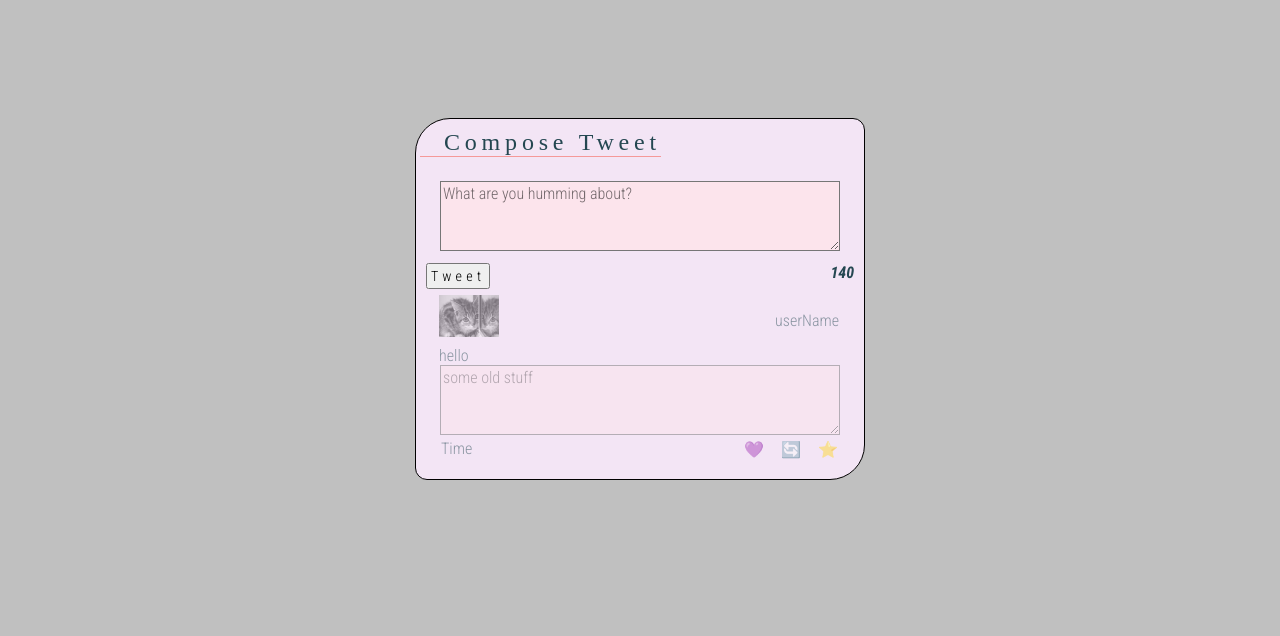
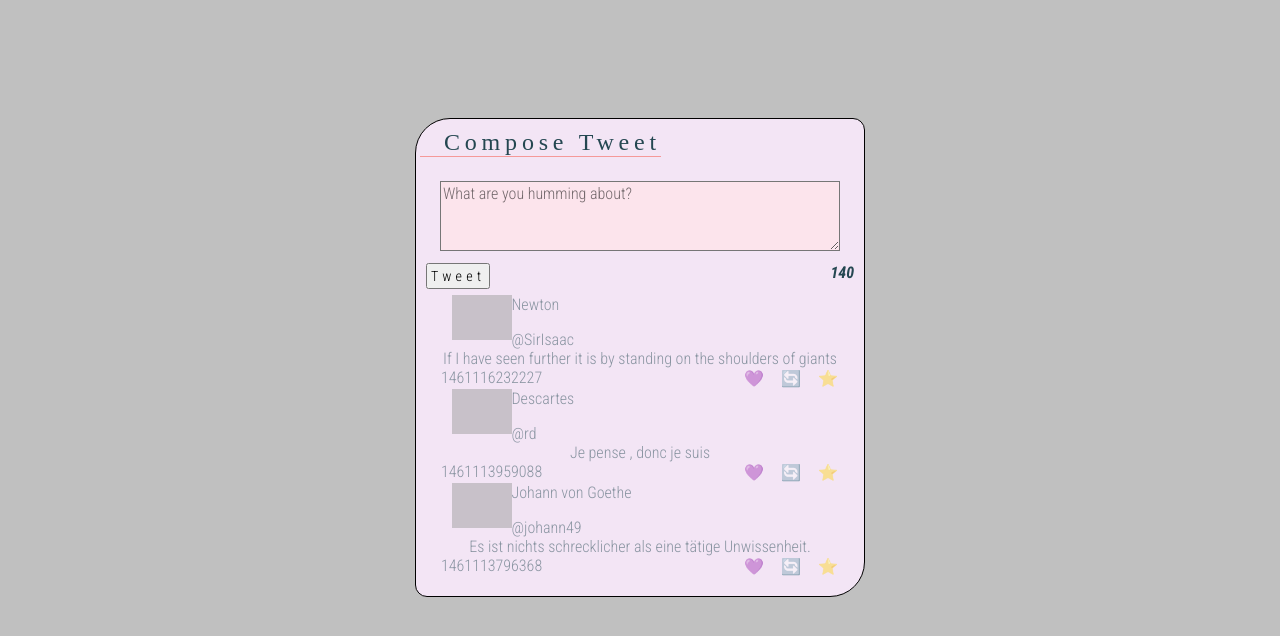
Before and after one commit to derpyfrs/tweeter, a website: page public/index.html in a window 1280 px wide. Shown: the part 82-718 px from the top of the page. Drawn offline with Linux system fonts and the light colour scheme; grey boxes are pictures that could not be loaded.

Commit message:
added dynamic tweets

```diff
--- a/public/index.html
+++ b/public/index.html
@@ -16,6 +16,14 @@
     <link rel="stylesheet" href="/styles/nav.css" type="text/css" />
     <link rel="stylesheet" href="/styles/new-tweet.css" type="text/css" />
     <link rel="stylesheet" href="/styles/old-tweet.css" type="text/css" />
+
+            <!-- External JS -->
+    <script type="text/javascript" src="/vendor/jquery-2.2.3.min.js"></script>
+
+    <!-- App JS -->
+    <script type="text/javascript" src="/scripts/app.js"></script>
+    <script type="text/javascript" src="/scripts/composer-char-counter.js"></script>
+
   </head>
 
   <body>
@@ -36,25 +44,14 @@
           <span class="counter">140</span>
         </form>
     </section>
+
     <section class="tweet-container">
-    <article  class="old-tweet">
-      <header>  <img src="/images/139.jpg"> <p class="user-name"> userName </p> hello </header>
-      <textarea name="oldText" placeholder="some old stuff"></textarea>
-      <footer> <div class="time">Time</div>
-        <button class="stars">&#11088;</button>
-        <button class="retweet">&#128260;</button>
-        <button class="heart">&#128156;</button>
-      </footer>
 
-    </article>
+      <script>renderTweets(data);</script>
+
     </section>
+
   </main>
-    <!-- External JS -->
-    <script type="text/javascript" src="/vendor/jquery-2.2.3.min.js"></script>
-
-    <!-- App JS -->
-    <script type="text/javascript" src="/scripts/app.js"></script>
-    <script type="text/javascript" src="/scripts/composer-char-counter.js"></script>
 
   </body>
 </html>
--- a/public/scripts/app.js
+++ b/public/scripts/app.js
@@ -57,12 +57,24 @@ function renderTweets(tweets) {
   // loops through tweets
     // calls createTweetElement for each tweet
     // takes return value and appends it to the tweets container
+    // $('.tweet-list').empty();
+    tweets.forEach(function(tweet) {
+      var aTweet = createTweetElement(tweet);
+      $('.tweet-container').append($(aTweet));
+      // $('.fridge-list').prepend(aTweet);
+    });
 }
 
 function createTweetElement(tweet) {
-  var $tweet = $('<article>').addClass('tweet');
-  // ...
-  return $tweet;
-}
-
-renderTweets(data);
+    return `
+      <article  class="old-tweet">
+       <header>  <img src=${tweet.user.avatars.small}> ${tweet.user.name} </p> ${tweet.user.handle} </header>
+      <div class="oldText" > ${tweet.content.text}</div>
+      <footer> <div class="time">${tweet.created_at}</div>
+        <button class="stars">&#11088;</button>
+        <button class="retweet">&#128260;</button>
+        <button class="heart">&#128156;</button>
+      </footer>
+      </article>
+    `;
+  }
--- a/public/styles/old-tweet.css
+++ b/public/styles/old-tweet.css
@@ -1,7 +1,9 @@
 section.tweet-container {
-/*border: 1px black solid;*/
 margin-top: 40px;
 opacity: .5;
+box-sizing: border-box;
+/*width: 400px;
+height: 150px;*/
 }
 
 section.tweet-container:hover {
@@ -9,12 +11,9 @@ section.tweet-container:hover {
 }
 
 article.old-tweet header {
-
+  display: inline-block;
     margin-left: 23px;
-    /*margin-right: ;*/
-    float: left;
     width: 400px;
-    /*border: 1px black solid;*/
     text-align: left;
 }
 
@@ -28,7 +27,10 @@ div.time {
 
 }
 
-article.old-tweet textarea {
+div.oldtext {
+  box-sizing: content-box;
+  width: 400px;
+  height: 70px;
 
 }
 
```
Lines whose indentation alone changed are shown as unchanged.
